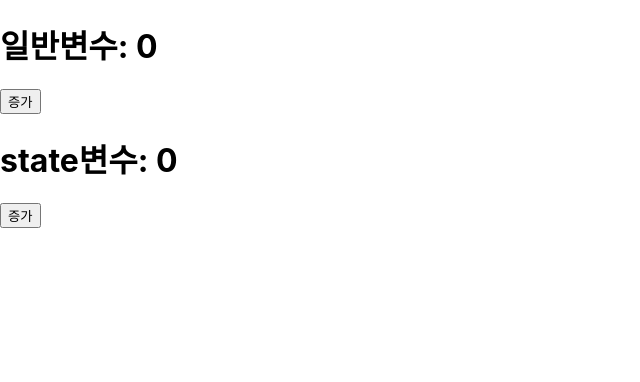
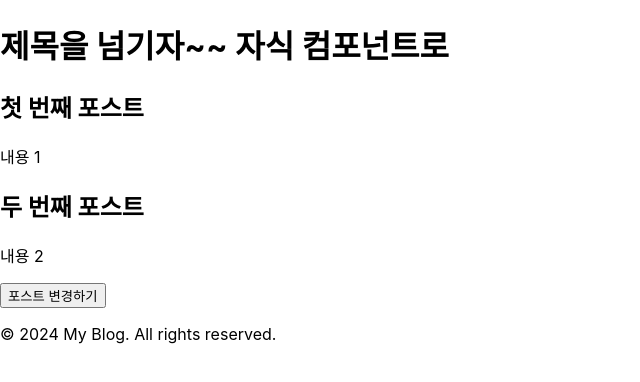
Before and after one commit to box3101/ReacyStudy-v2, a React (Create React App) app: page / in a window 1280 px wide. Shown: the top 382 px of the page, without its empty margins (0-640 px from the left). Built offline with nearby package versions, Linux system fonts and the light colour scheme.

Commit message:
useState , 참조형 자료 변경법법

```diff
--- a/src/App.js
+++ b/src/App.js
@@ -1,36 +1,59 @@
-/*
- [ 상태관리 ]
- React에서 state란?
- 뜻 : 컴포넌트 내부에서 관리되는 변할 수 있는 데이터
- 리액트에서는 useState 라는 리액트 훅으로 만듬
+import { useState } from "react";
 
- useState 란?
- 1. React의 가장 기본적인 Hook(훅 = React에서 제공하는 특별한 함수)
- 2. 변할 수 있는 데이터를 저장
- 3. [state, state변경함수] = useState(state에 담길 초기 값)
+// import 다른파일에서 쓰인 컴포넌트 가져오기
+import Header from "./components/Header.jsx";
 
- 리액트에서 일반 변수에 담으면 안되는 이유
- -> 재렌더링 (화면 갱신) 때문
-*/
-
-import { useState } from "react"
+// 컴포넌트는 대문자로
 function App() {
 
-  // 1. 일반 변수
-  let number = 0;
+  const post = [
+    { id: 1, title: "첫 번째 포스트", content: "내용 1" },
+    { id: 2, title: "두 번째 포스트", content: "내용 2" }
+  ];
 
-  // 2. state 변수
-  const [count, setCount] = useState(0);
+  // useState로 변환해보자.
+  /*
+    const posts = useState(post)
+    const postsCnt = posts[0];
+    const setPostsCnt = posts[1];
+    console.log(posts);
+  */
 
+  // es6  배열 구조 분해(Destructuring) 사용
+  const [posts,setPosts] = useState(post);
+
+  // JSX를 사용한 UI 렌더링
   return (
-    <div>
-      <h1>일반변수: {number}</h1>  {/* 값이 변해도 화면 갱신 안됨 */}
-      <button onClick={() => number = number + 1}>증가</button>
+    // className으로 CSS 클래스 적용
+    <div className="blog-container">
+      {/* 문자열 외 다른 데이터 전달 할때는 {} 사용 */}
+      <Header
+        title="제목을 넘기자~~ 자식 컴포넌트로" // 문자열 prop 전달
+      />
+      {/* 메인 컨텐츠 영역 */}
+      <main className="blog-content">
+        {
+          posts.map((post) => (
+            <article key={post.id} className="blog-post">
+              <h2>{post.title}</h2>
+              <p>{post.content}</p>
+            </article>
+          ))
+        }
 
-      <h1>state변수: {count}</h1>   {/* 값이 변하면 화면 자동 갱신 */}
-      <button onClick={() => setCount(count + 1)}>증가</button>
+        <button onClick={()=>{
+          let postsCopy = [...posts];
+          postsCopy[0].title="참조형 타입 제목을 변경해보자"
+          setPosts(postsCopy)
+        }}>포스트 변경하기</button>
+      </main>
+      {/* 푸터 컴포넌트 */}
+      <footer className="blog-footer">
+        <p>&copy; 2024 My Blog. All rights reserved.</p>
+      </footer>
     </div>
-  )
+  );
 }
 
-export default App
+// 다른 파일에서 import 할 수 있도록 내보내기
+export default App;
--- a/src/index.js
+++ b/src/index.js
@@ -5,7 +5,5 @@ import App from "./App";
 
 const root = ReactDOM.createRoot(document.getElementById("root"));
 root.render(
-  <React.StrictMode>
     <App />
-  </React.StrictMode>
 );
```
Also changed, not shown: src/reportWebVitals.js (deleted, +0 -13 lines), src/setupTests.js (deleted, +0 -5 lines), 1 other file (tests, documents, lock files or other folders).
